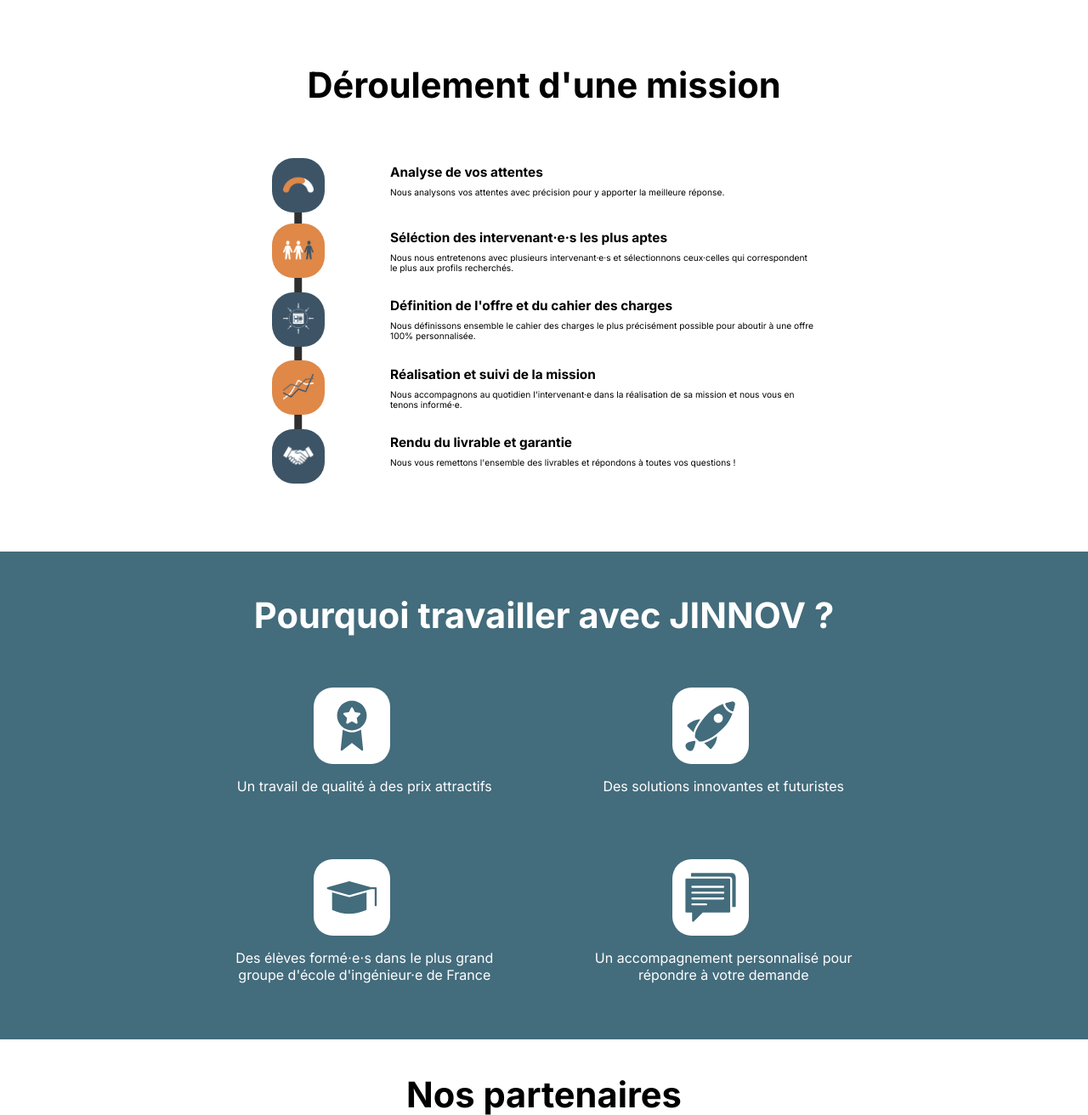
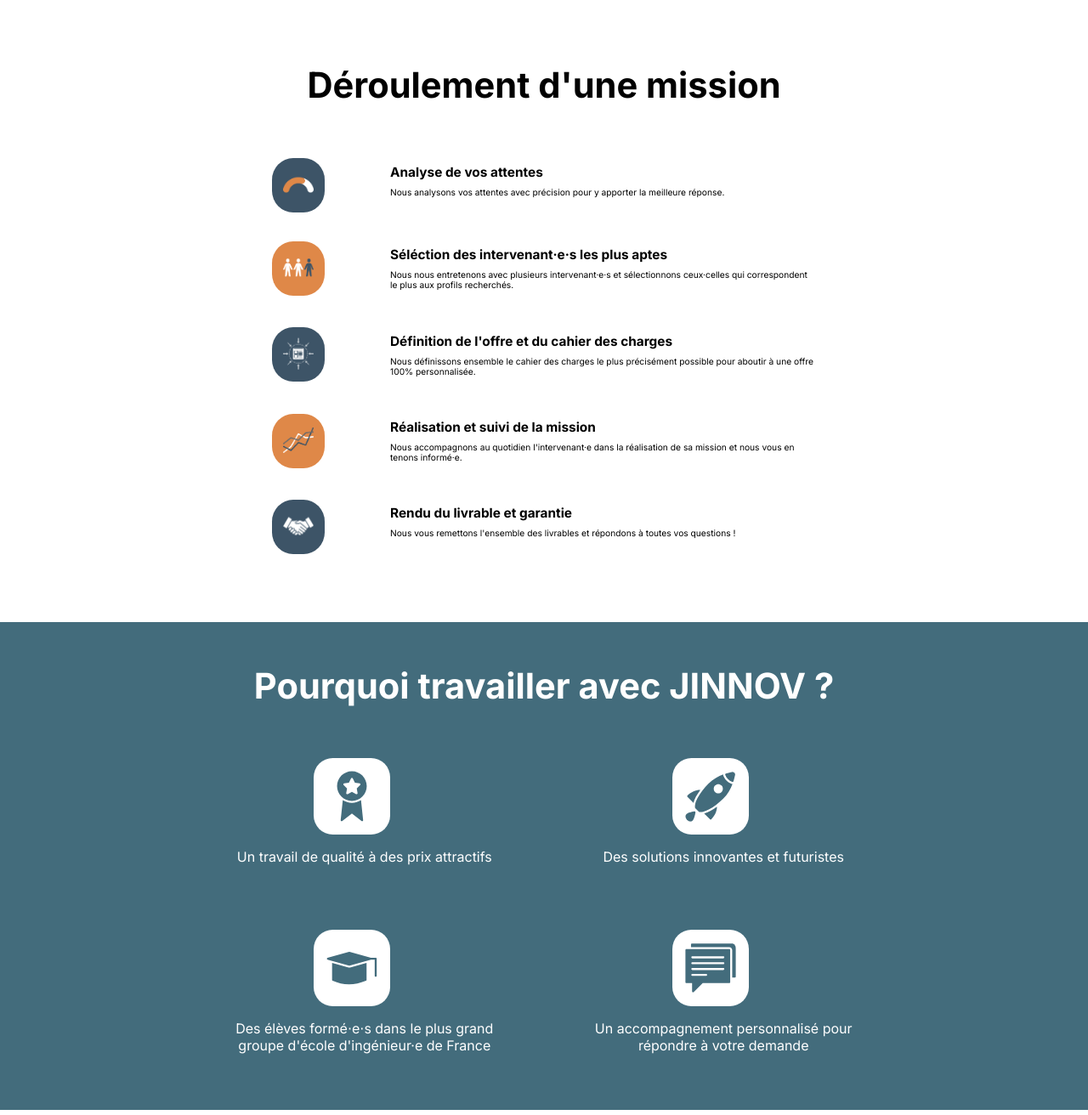
Before and after one commit to LOSS98/JINNOV, a Flask app: page / in a window 1280 px wide. Shown: the part 1743-3055 px from the top of the page at 85% size. Run offline with Flask 2, Linux system fonts and the light colour scheme; parts of the project's set-up code (start-up, migrations or seed data) failed here and were passed over.

Commit message:
making progress

```diff
--- a/static/css/acceuil.css
+++ b/static/css/acceuil.css
@@ -246,22 +246,8 @@ svg#out_wave {
     margin-left: 3vw;
     width: calc(100% - 9vw);
 }
-
-#deroulement-scroll-container .line {
-    height: 3.5vw;
-    margin-top: -1vw;
-    margin-bottom: -1vw;
-    margin-left: 1.6vw;
-    z-index: -1;
-    position: relative;
-}
-
-#deroulement-scroll-container .line svg {
-    height: 100%;
-}
-
-.line-item {
-    stroke: #2f2f2f;
+.shuttle{
+    margin-bottom: 5vh;
 }
 
 #avantages {
@@ -328,7 +314,7 @@ svg#out_wave {
     height: 60px;
 }
 
-@media screen and (max-width : 1260px) {
+@media screen and (max-width : 1260px) and (orientation : landscape){
     #short-prez {
         padding-top: 5vh;
     }
@@ -562,8 +548,7 @@ screen and (max-width : 750px) and (orientation : landscape) {
     }
 }
 
-@media screen and (orientation : portrait) and (min-height : 1000px),
-screen and (max-width : 750px) and (min-height : 1000px) and (orientation : landscape) {
+@media screen and (orientation : portrait) and (min-height : 1000px){
     #slogan h1 {
         font-size: 600%;
     }
@@ -572,14 +557,19 @@ screen and (max-width : 750px) and (min-height : 1000px) and (orientation : land
         width: 100px;
     }
 
+    #disp-presta div.row{
+        margin-left: 0;
+        margin-right: 0;
+    }
+
     #disp-presta div div.element {
-        width: 40%;
+        width: 45%;
         min-width: 180px;
-        height: 300px;
+        height: 350px;
         background-color: white;
         display: block;
-        margin-left: auto;
-        margin-right: auto;
+        margin-left: 30px;
+        margin-right: 30px;
         padding-left: 20px;
         padding-right: 20px;
         border-radius: 20px;
@@ -608,92 +598,22 @@ screen and (max-width : 750px) and (min-height : 1000px) and (orientation : land
         height: 50px;
     }
 
-}
-
-@media screen and (orientation : portrait) and (min-height : 1260px),
-screen and (max-width : 750px) and (min-height : 1260px) and (orientation : landscape) {
-    #disp-presta div div.element {
-        height: 450px;
+    .shuttle .paragraph>p {
+        font-size: 120% !important;
     }
 
-    #slogan {
-        margin-bottom: 11vh;
-    }
-
-    #disp-presta {
-        padding-top: 70px;
-        padding-bottom: 160px;
-    }
-
-    #disp-presta .part-title {
-        margin-bottom: 140px;
-    }
-
-    #disp-presta div div.element div.title-holder {
-        margin-top: 8px;
-        height: 160px;
-        display: table;
-        text-align: center;
-        width: 100%;
-    }
-
-    #disp-presta div div.element div.title-holder h1 {
-        font-size: 230%;
-    }
-
-    #disp-presta div div.element p {
+    #deroulement-scroll-container .paragraph>h1 {
         font-size: 200%;
     }
 
-    #deroulement-scroll-container {
-        margin-left: 3%;
-        margin-right: 3%;
-    }
-
     #deroulement-scroll-container .image-wrapper {
-        width: 150px;
-        height: 150px;
-        margin-right: 0px;
-        padding: 30px;
-        margin-top: -0.5vw;
+        width: 17vw;
+        height: 17vw;
+        margin-right: 3vw;
+        padding: 1vw;
         border-radius: 40%;
         text-align: center;
     }
-
-    #deroulement-scroll-container .paragraph {
-        margin-top: 30px;
-        margin-left: 5%;
-        margin-top: 10px;
-        width: calc(100% - 210px - 5%);
-    }
-
-    #deroulement-scroll-container .paragraph>h1 {
-        font-size: 230%;
-        margin-top: 0;
-        margin-bottom: 1vh;
-        text-align: left;
-    }
-
-    #deroulement-scroll-container .paragraph>p {
-        font-size: 150%;
-        margin-top: 0;
-        text-align: left;
-    }
-
-    #deroulement-scroll-container .line {
-        height: 110px;
-        margin-top: -50px;
-        margin-bottom: -10px;
-        margin-left: 80px;
-        z-index: -1;
-        position: relative;
-    }
-
-    #partnership #img-holder img {
-        height: 100px;
-    }
-
-
 }
 
 @media screen and (max-width : 600px) {
--- a/templates/index.html
+++ b/templates/index.html
@@ -71,22 +71,12 @@
                 <p>Nous analysons vos attentes avec précision pour y apporter la meilleure réponse.</p>
             </div>
         </div>
-        <div class="line">
-            <svg viewBox="0 0 300 500">
-                <line class="line-item" stroke-width="100" x1="120" y1="0" x2="120" y2="500"></line>
-            </svg>
-        </div>
         <div id="metro-2" class="shuttle">
             <div class="image-wrapper"><img src="{{url_for('static', filename='img/selection-intervenant.png')}}"></div>
             <div class="paragraph">
                 <h1>Séléction des intervenant·e·s les plus aptes</h1>
                 <p>Nous nous entretenons avec plusieurs intervenant·e·s et sélectionnons ceux·celles qui correspondent le plus aux profils recherchés.</p>
             </div>
-        </div>
-        <div class="line">
-            <svg viewBox="0 0 300 500">
-                <line class="line-item" stroke-width="100" x1="120" y1="0" x2="120" y2="500"></line>
-            </svg>
         </div>
         <div id="metro-3" class="shuttle">
             <div class="image-wrapper"><img src="{{url_for('static', filename='img/Definition du cahier des charges.png')}}"></div>
@@ -95,22 +85,12 @@
                 <p>Nous définissons ensemble le cahier des charges le plus précisément possible pour aboutir à une offre 100% personnalisée.</p>
             </div>
         </div>
-        <div class="line">
-            <svg viewBox="0 0 300 500">
-                <line class="line-item" stroke-width="100" x1="120" y1="0" x2="120" y2="500"></line>
-            </svg>
-        </div>
         <div id="metro-4" class="shuttle">
             <div class="image-wrapper"><img src="{{url_for('static', filename='img/Realisation-etude.png')}}"></div>
             <div class="paragraph">
                 <h1>Réalisation et suivi de la mission</h1>
                 <p>Nous accompagnons au quotidien l'intervenant·e dans la réalisation de sa mission  et nous vous en tenons informé·e.</p>
             </div>
-        </div>
-        <div class="line">
-            <svg viewBox="0 0 300 500">
-                <line class="line-item" stroke-width="100" x1="120" y1="0" x2="120" y2="500"></line>
-            </svg>
         </div>
         <div id="metro-5" class="shuttle">
             <div class="image-wrapper"><img src="{{url_for('static', filename='img/Rendu du livrable.png')}}"></div>
```
